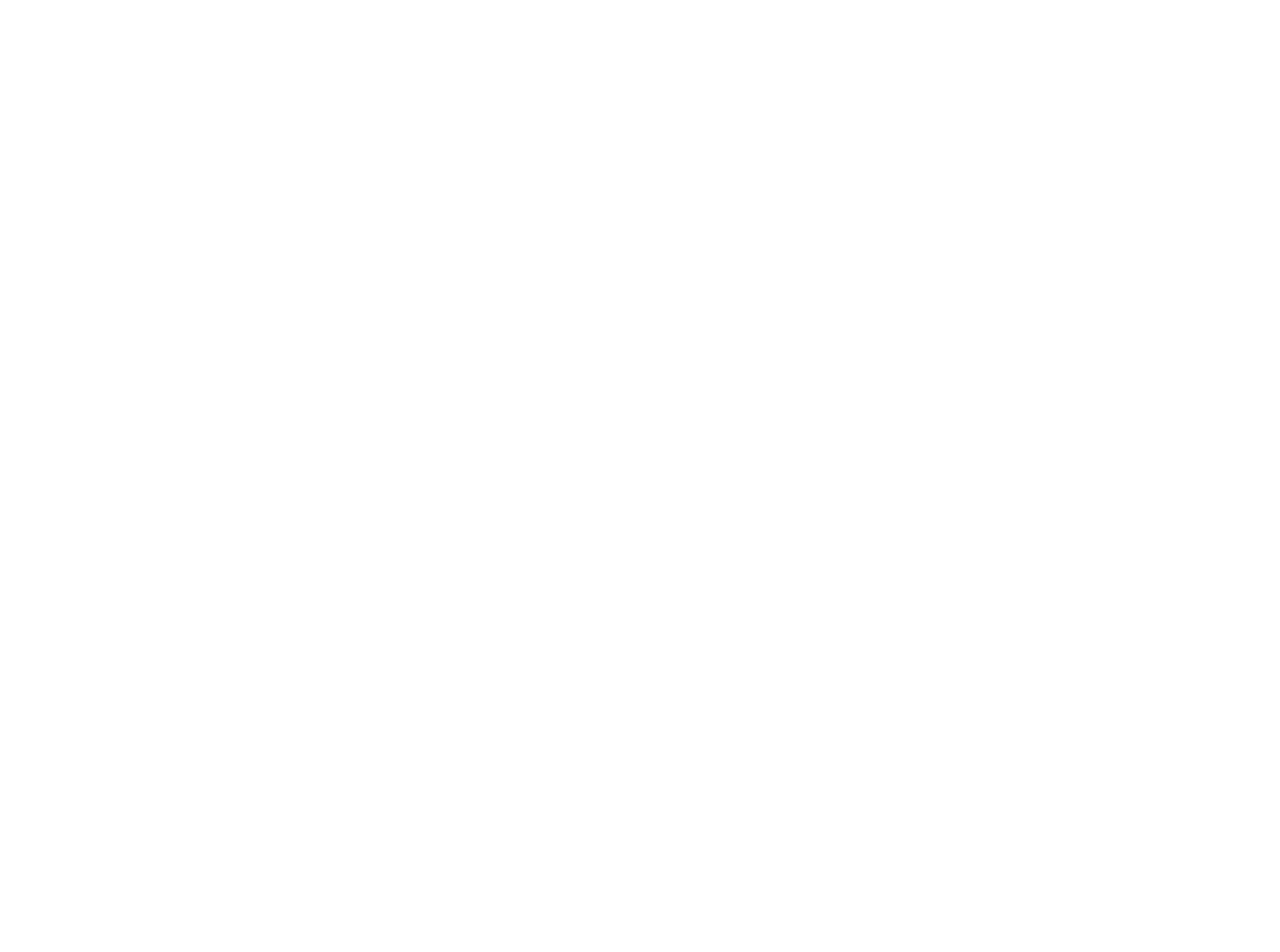
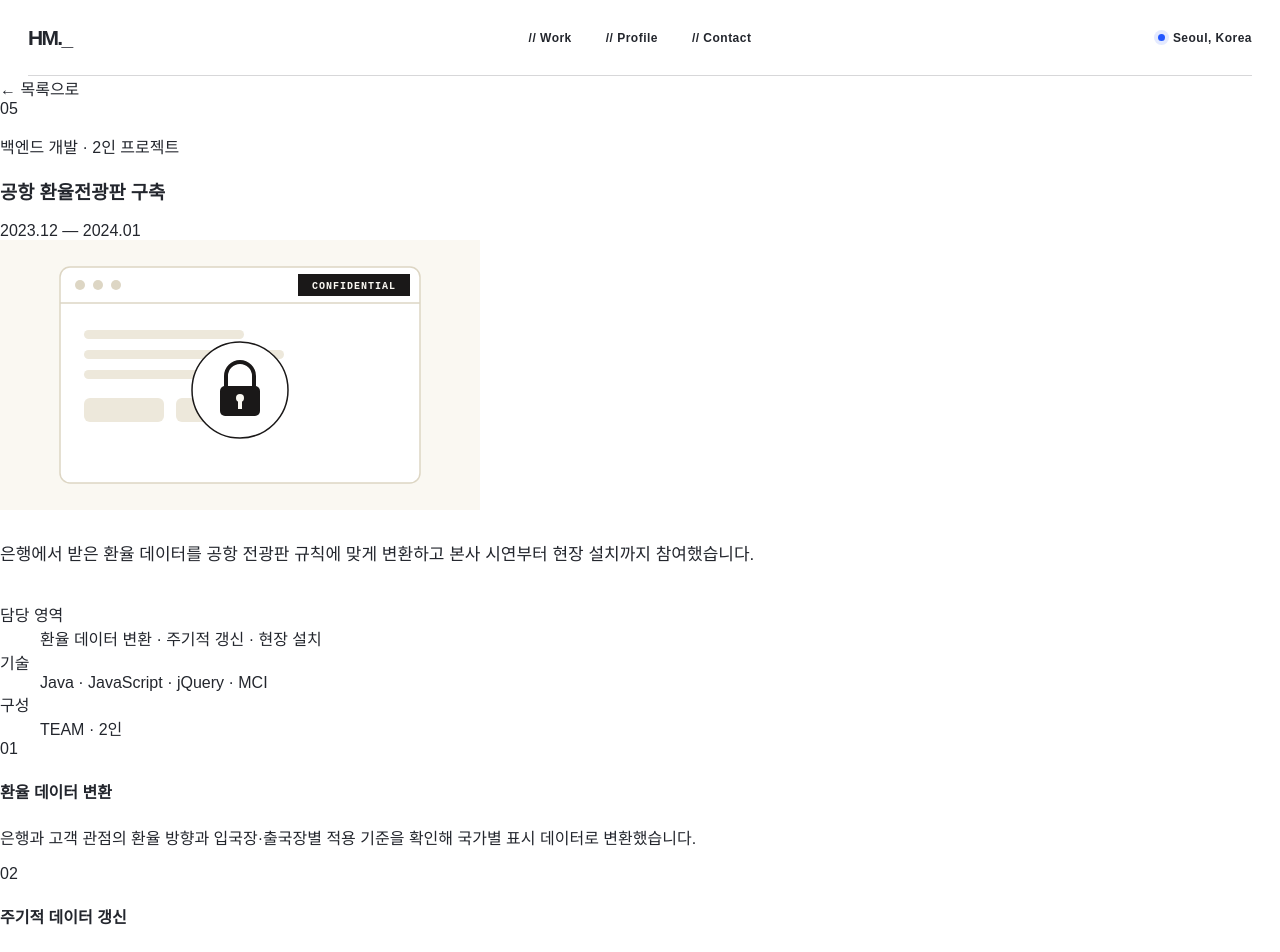
Before and after one commit to Johanan-Dream/portfolio, a Next.js app: page /work/airport-fx-board in a window 1280 px wide. Before the commit this address had no page. Shown: the top 952 px of the page. Before the commit the page ends 800 px from the top, so only its background shows below. Built offline with nearby package versions, Linux system fonts and the light colour scheme.

Commit message:
feat: 프로젝트 데이터에 카테고리·팀 구성·실제 스크린샷 반영

```diff
--- a/app/portfolio-data.ts
+++ b/app/portfolio-data.ts
@@ -1,16 +1,26 @@
 export type Project = {
-  number: string; period: string; title: string; role: string; summary: string;
+  number: string; slug: string; period: string; title: string; role: string; summary: string;
   scope: string; stack: string[];
-  details: { title: string; description: string }[];
+  details: { title: string; description: string; image?: string }[];
   featured?: boolean;
+  category: "personal" | "company";
+  team?: number;
+  image?: string;
+  link?: string;
+  about?: string;
 };
 
+export function teamLabel(team?: number) {
+  if (!team) return null;
+  return team === 1 ? "SOLO" : `TEAM · ${team}인`;
+}
+
 export const projects: Project[] = [
-  { number:"01", period:"2025.09 — 2025.11", title:"축제 방문객·운영자 통합 웹 플랫폼", role:"1인 풀스택 개발", summary:"QR로 접속한 방문객이 지도에서 매장·이벤트·쿠폰 정보를 확인하고 운영자가 축제별 콘텐츠를 관리할 수 있는 웹 플랫폼을 개발했습니다.", scope:"기획 · 화면 설계 · 프론트엔드 · 백엔드 · 배포", stack:["React","TypeScript","Express","MySQL","Railway"], featured:true, details:[{title:"지도 기반 현장 안내",description:"Google·Naver 지도에 매장과 콘텐츠를 표시하고 운영자가 위치·노출 여부·색상·크기 등을 직접 관리할 수 있도록 구성했습니다."},{title:"QR 접속 흐름",description:"QR별 접근 기간과 상태를 확인하고 접속 기록을 남겼습니다. 지도 상태를 유지한 채 매장 상세를 열 수 있도록 화면 이동 구조를 설계했습니다."},{title:"쿠폰 발급과 사용",description:"쿠폰이 동시에 중복 사용되지 않도록 MySQL 트랜잭션과 조건부 업데이트를 적용했습니다."},{title:"운영자 관리 기능",description:"축제·매장·지도·이벤트·쿠폰·QR을 관리하는 관리자 화면과 엑셀 기반 대량 등록 기능을 구현했습니다."}]},
-  { number:"02", period:"2026.04 — 현재", title:"해외 POS 시스템 개발·고도화", role:"백엔드 중심 개발", summary:"Windows 기반 POS의 결제·세금 계산과 로컬 데이터를 원격 서버로 전송하는 기능을 개발하고 있습니다.", scope:"데이터 동기화 · 결제 계산 · 세금·할인 · 단말 인증", stack:["Java","Spring Boot","React","TypeScript","MariaDB"], details:[{title:"거래 데이터 동기화",description:"연결이 불안정한 환경에서도 로컬 거래 데이터를 원격 서버로 전송하고 중복 처리와 재시도 상황을 관리하는 구조를 개발했습니다."},{title:"분할결제 계산",description:"결제 수단을 나누어 결제할 때 발생하는 반올림 차이를 줄이기 위해 프론트엔드와 백엔드의 계산 기준을 맞췄습니다."},{title:"세금과 할인",description:"VAT 면제·Zero-Rated·법정 할인 정책에 따라 계산 흐름을 분리하고 영수증 표기 항목을 점검했습니다."},{title:"POS 단말 인증",description:"단말별 키 발급·서버 검증·Windows 로컬 키 보호 방식을 적용한 인증 구조를 구현하고 테스트했습니다."}]},
-  { number:"03", period:"2026.01 — 2026.03", title:"헬스케어·이커머스 연계 모바일 서비스", role:"백엔드 개발", summary:"건강 루틴·복약 기록·주간 리포트를 상품 주문 정보와 연결하는 모바일 서비스의 백엔드를 개발했습니다.", scope:"주간 리포트 · 주문 연동 · 복약·영양제 루틴 · 알림", stack:["Java","Spring Boot","PostgreSQL","Redis","FCM"], details:[{title:"주간 리포트 배치",description:"프로그램 시작일을 기준으로 리포트 기간을 계산하고 중복 생성을 막았습니다. 여러 서버에서 동시에 실행되는 상황은 Redis 분산락으로 제어했습니다."},{title:"주문 상태 연동",description:"외부 쇼핑몰의 취소·환불 웹훅을 내부 주문과 연결해 상태 변경에 따라 건강 루틴이 종료되도록 구현했습니다."},{title:"데이터 누락 보완",description:"복약 등록 시 영양제 루틴이 함께 생성되도록 연결하고 기존 누락 데이터를 찾아 복구하는 로직을 추가했습니다."}]},
-  { number:"04", period:"2024.08 — 2025.01", title:"금융회사 헬스케어 서비스", role:"백엔드 개발 · 8인 프로젝트", summary:"체중·혈압·혈당 데이터를 관리하고 사용자별 목표와 건강 루틴을 제공하는 서비스 개발에 참여했습니다.", scope:"건강 데이터 · 목표·루틴 · 배치 처리 · 이벤트", stack:["Java","Spring","Oracle","JavaScript"], details:[{title:"건강 데이터 기능",description:"체중·혈압·혈당 등록과 조회·수치 구간별 안내·건강정보 기반 목표와 루틴 추천 기능을 구현했습니다."},{title:"배치 예외 처리",description:"일부 사용자의 잘못된 데이터 때문에 전체 작업이 중단되지 않도록 사용자 단위로 예외를 분리했습니다."},{title:"환경별 SQL 대응",description:"개발 환경과 내부망의 SQL 실행 결과 차이를 확인하고 날짜 조건을 조정해 동일한 결과가 나오도록 수정했습니다."}]},
-  { number:"05", period:"2023.12 — 2024.01", title:"공항 환율전광판 구축", role:"백엔드 개발 · 2인 프로젝트", summary:"은행에서 받은 환율 데이터를 공항 전광판 규칙에 맞게 변환하고 본사 시연부터 현장 설치까지 참여했습니다.", scope:"환율 데이터 변환 · 주기적 갱신 · 현장 설치", stack:["Java","JavaScript","jQuery","MCI"], details:[{title:"환율 데이터 변환",description:"은행과 고객 관점의 환율 방향과 입국장·출국장별 적용 기준을 확인해 국가별 표시 데이터로 변환했습니다."},{title:"주기적 데이터 갱신",description:"선택한 서버에서 환율 정보를 일정 주기로 조회하고 서버가 바뀌면 갱신 작업도 다시 설정되도록 구현했습니다."},{title:"현장 적용",description:"본사 시연에서 받은 피드백을 반영하고 공항 전광판에 직접 설치해 실제 데이터 출력을 확인했습니다."}]},
+  { number:"01", slug:"festival-platform", period:"2025.09 — 2025.11", title:"축제 방문객·운영자 통합 웹 플랫폼", role:"1인 풀스택 개발", summary:"QR로 접속한 방문객이 지도에서 매장·이벤트·쿠폰 정보를 확인하고 운영자가 축제별 콘텐츠를 관리할 수 있는 웹 플랫폼을 개발했습니다.", scope:"기획 · 화면 설계 · 프론트엔드 · 백엔드 · 배포", stack:["React","TypeScript","Express","MySQL","Railway"], featured:true, category:"company", team:1, details:[{title:"지도 기반 현장 안내",description:"Google·Naver 지도에 매장과 콘텐츠를 표시하고 운영자가 위치·노출 여부·색상·크기 등을 직접 관리할 수 있도록 구성했습니다."},{title:"QR 접속 흐름",description:"QR별 접근 기간과 상태를 확인하고 접속 기록을 남겼습니다. 지도 상태를 유지한 채 매장 상세를 열 수 있도록 화면 이동 구조를 설계했습니다."},{title:"쿠폰 발급과 사용",description:"쿠폰이 동시에 중복 사용되지 않도록 MySQL 트랜잭션과 조건부 업데이트를 적용했습니다."},{title:"운영자 관리 기능",description:"축제·매장·지도·이벤트·쿠폰·QR을 관리하는 관리자 화면과 엑셀 기반 대량 등록 기능을 구현했습니다."}]},
+  { number:"02", slug:"overseas-pos", period:"2026.04 — 현재", title:"해외 POS 시스템 개발·고도화", role:"백엔드 중심 개발", summary:"Windows 기반 POS의 결제·세금 계산과 로컬 데이터를 원격 서버로 전송하는 기능을 개발하고 있습니다.", scope:"데이터 동기화 · 결제 계산 · 세금·할인 · 단말 인증", stack:["Java","Spring Boot","React","TypeScript","MariaDB"], category:"company", details:[{title:"거래 데이터 동기화",description:"연결이 불안정한 환경에서도 로컬 거래 데이터를 원격 서버로 전송하고 중복 처리와 재시도 상황을 관리하는 구조를 개발했습니다."},{title:"분할결제 계산",description:"결제 수단을 나누어 결제할 때 발생하는 반올림 차이를 줄이기 위해 프론트엔드와 백엔드의 계산 기준을 맞췄습니다."},{title:"세금과 할인",description:"VAT 면제·Zero-Rated·법정 할인 정책에 따라 계산 흐름을 분리하고 영수증 표기 항목을 점검했습니다."},{title:"POS 단말 인증",description:"단말별 키 발급·서버 검증·Windows 로컬 키 보호 방식을 적용한 인증 구조를 구현하고 테스트했습니다."}]},
+  { number:"03", slug:"healthcare-mobile", period:"2026.01 — 2026.03", title:"헬스케어·이커머스 연계 모바일 서비스", role:"백엔드 개발", summary:"건강 루틴·복약 기록·주간 리포트를 상품 주문 정보와 연결하는 모바일 서비스의 백엔드를 개발했습니다.", scope:"주간 리포트 · 주문 연동 · 복약·영양제 루틴 · 알림", stack:["Java","Spring Boot","PostgreSQL","Redis","FCM"], category:"company", details:[{title:"주간 리포트 배치",description:"프로그램 시작일을 기준으로 리포트 기간을 계산하고 중복 생성을 막았습니다. 여러 서버에서 동시에 실행되는 상황은 Redis 분산락으로 제어했습니다."},{title:"주문 상태 연동",description:"외부 쇼핑몰의 취소·환불 웹훅을 내부 주문과 연결해 상태 변경에 따라 건강 루틴이 종료되도록 구현했습니다."},{title:"데이터 누락 보완",description:"복약 등록 시 영양제 루틴이 함께 생성되도록 연결하고 기존 누락 데이터를 찾아 복구하는 로직을 추가했습니다."}]},
+  { number:"04", slug:"finance-healthcare", period:"2024.08 — 2025.01", title:"금융회사 헬스케어 서비스", role:"백엔드 개발 · 8인 프로젝트", summary:"체중·혈압·혈당 데이터를 관리하고 사용자별 목표와 건강 루틴을 제공하는 서비스 개발에 참여했습니다.", scope:"건강 데이터 · 목표·루틴 · 배치 처리 · 이벤트", stack:["Java","Spring","Oracle","JavaScript"], category:"company", team:8, link:"https://play.google.com/store/apps/details?id=com.mMiraeAssetLife", image:"/projects/finance-healthcare.png", about:"금융에 건강을 더해 새로워진 M-LIFE. 알고리즘으로 분석된 AI 건강 솔루션과 나만의 건강 루틴 생성으로 활동 리포트를 제공하고, 365일 건강 체크를 돕는 건강 캘린더를 갖췄습니다. (출처: Google Play 앱 소개)", details:[{title:"건강 데이터 기능",description:"체중·혈압·혈당 등록과 조회·수치 구간별 안내·건강정보 기반 목표와 루틴 추천 기능을 구현했습니다.",image:"/projects/finance-healthcare-2.png"},{title:"배치 예외 처리",description:"일부 사용자의 잘못된 데이터 때문에 전체 작업이 중단되지 않도록 사용자 단위로 예외를 분리했습니다."},{title:"환경별 SQL 대응",description:"개발 환경과 내부망의 SQL 실행 결과 차이를 확인하고 날짜 조건을 조정해 동일한 결과가 나오도록 수정했습니다."}]},
+  { number:"05", slug:"airport-fx-board", period:"2023.12 — 2024.01", title:"공항 환율전광판 구축", role:"백엔드 개발 · 2인 프로젝트", summary:"은행에서 받은 환율 데이터를 공항 전광판 규칙에 맞게 변환하고 본사 시연부터 현장 설치까지 참여했습니다.", scope:"환율 데이터 변환 · 주기적 갱신 · 현장 설치", stack:["Java","JavaScript","jQuery","MCI"], category:"company", team:2, details:[{title:"환율 데이터 변환",description:"은행과 고객 관점의 환율 방향과 입국장·출국장별 적용 기준을 확인해 국가별 표시 데이터로 변환했습니다."},{title:"주기적 데이터 갱신",description:"선택한 서버에서 환율 정보를 일정 주기로 조회하고 서버가 바뀌면 갱신 작업도 다시 설정되도록 구현했습니다."},{title:"현장 적용",description:"본사 시연에서 받은 피드백을 반영하고 공항 전광판에 직접 설치해 실제 데이터 출력을 확인했습니다."}]},
 ];
 
 export const capabilities = [
```
Also changed, not shown: public/projects/finance-healthcare-2.png (added), public/projects/finance-healthcare.png (added).
